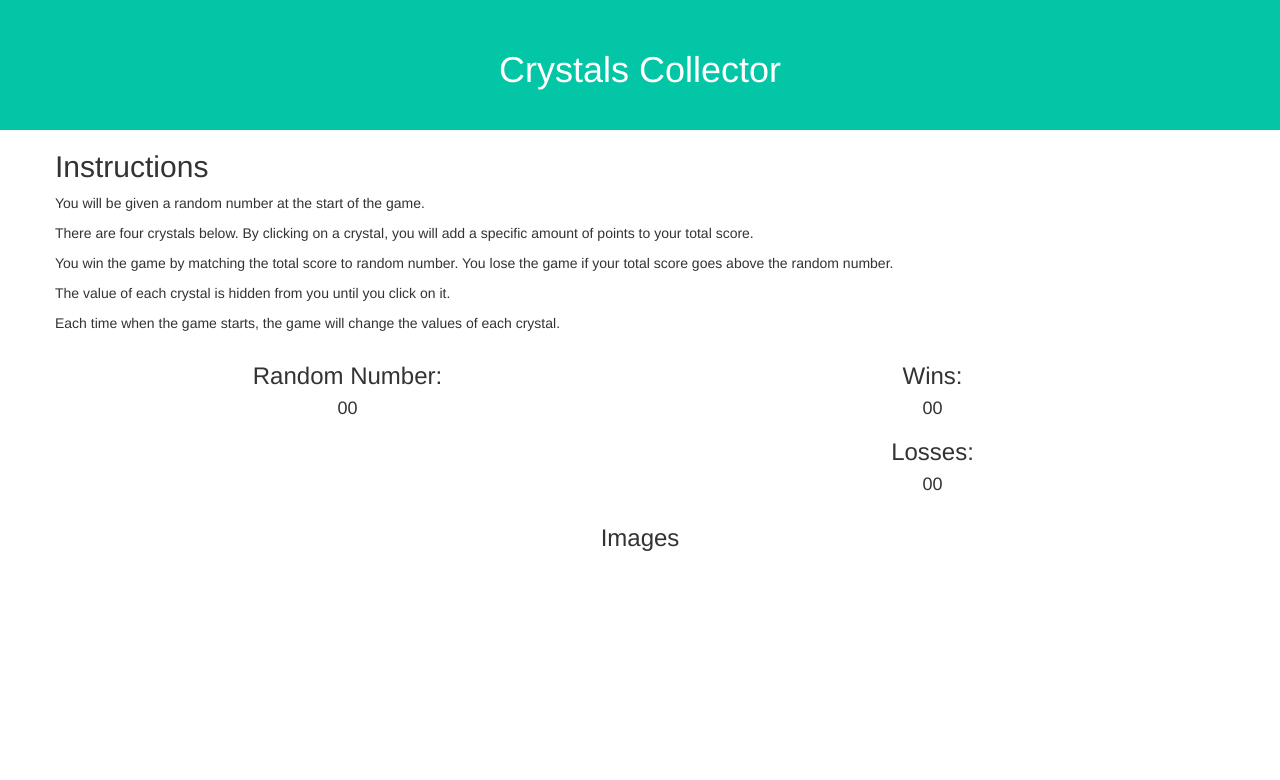
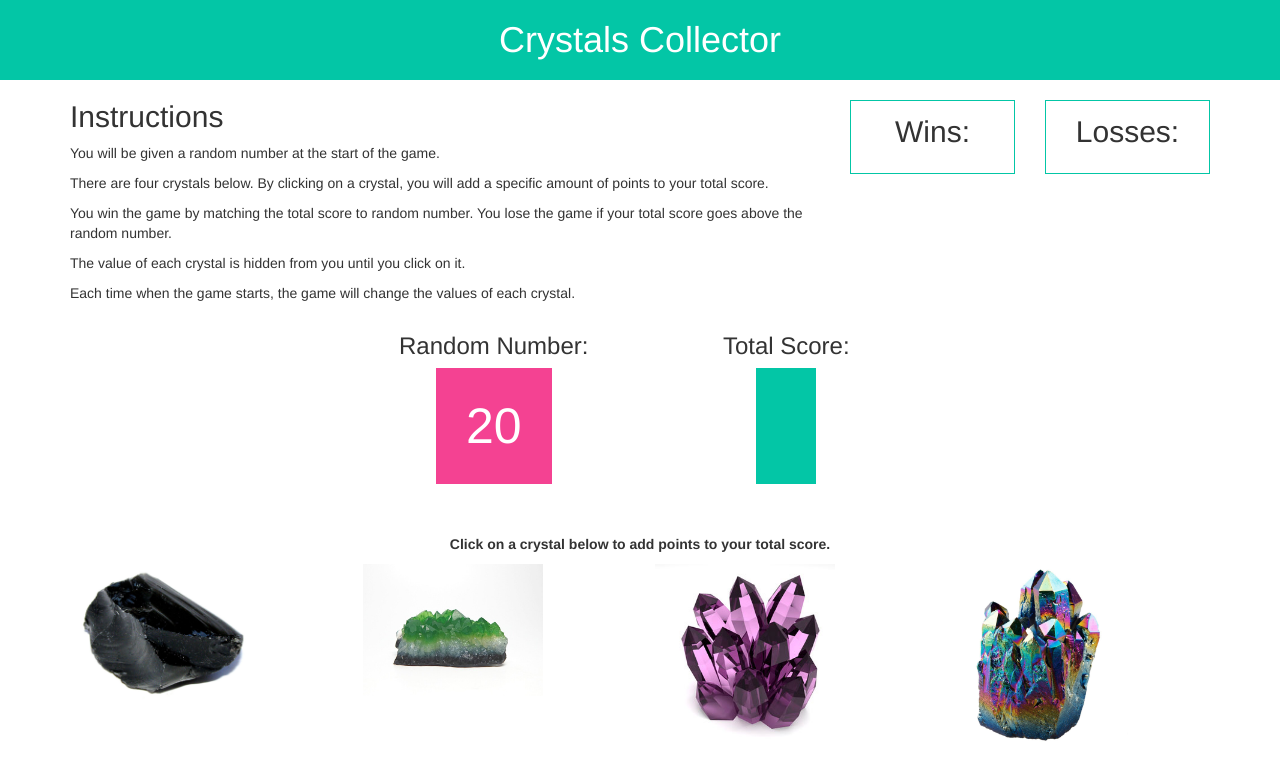
Before and after one commit to ninjaginja/week-4-game, a plain HTML site: page index.html in a window 1280 px wide. Drawn offline with nearby package versions, Linux system fonts and the light colour scheme.

Commit message:
crystals adding to totalScore

```diff
--- a/assets/css/style.css
+++ b/assets/css/style.css
@@ -2,9 +2,50 @@ header {
   text-align: center;
   background-color: #03c6a6;
   color: #ffffff;
-  padding: 30px;
+  padding: 20px;
+}
+
+h1 {
+  margin: 0;
 }
 
 h3, h4 {
   text-align: center;
+  margin-bottom: 40px;
 }
+
+
+#random-number {
+  text-align: center;
+  font-size: 50px;
+  background-color: #f44292;
+  color: #ffffff;
+  padding: 30px;
+  margin-top: 10px;
+}
+
+#total-score {
+  text-align: center;
+  font-size: 50px;
+  background-color: #03c6a6;
+  color: #ffffff;
+  padding: 30px;
+  margin-top: 10px;
+}
+
+.score-box {
+  padding: 10px;
+  border: 1px solid #03c6a6;
+  width: 100%;
+  margin-top: 20px;
+}
+
+.score-label {
+  text-align: center;
+  font-size: 30px;
+}
+
+.score {
+  text-align: center;
+  font-size: 30px;
+}
--- a/assets/javascript/game.js
+++ b/assets/javascript/game.js
@@ -1,4 +1,59 @@
 $( document ).ready(function() {
+
+  // Define global variables: totalScore, wins, losses
+  var wins = 0;
+  var losses = 0;
+  var totalScore = 0;
+  var randomNumber = 0;
+
+  // Each crystal represents a number, number is hidden
+  var blackCrystal = 6;
+  var greenCrystal = 1;
+  var purpleCrystal = 28;
+  var rainbowCrystal = 13;
+
+  // Create function to generate a random number and insert in #random-number span
+  var updateRandomNumber = function() {
+    randomNumber = Math.floor(Math.random() * 100) + 1;
+    $("#random-number").html(randomNumber);
+  };
+
+  updateRandomNumber();
+
+  // Reset function - totalScore back to zero and re-run randomNumber function
+  var reset = function() {
+    totalScore = 0;
+    updateRandomNumber();
+  }
+
+  // By clicking on a crystal, you will add a specific amount of points to your total score.
+  $("#crystals-black").on("click", function() {
+    totalScore = totalScore + blackCrystal;
+    $("#total-score").html(totalScore);
+  });
+
+  $("#crystals-green").on("click", function() {
+    totalScore = totalScore + greenCrystal;
+    $("#total-score").html(totalScore);
+  });
+
+  $("#crystals-purple").on("click", function() {
+    totalScore = totalScore + purpleCrystal;
+    $("#total-score").html(totalScore);
+  });
+
+  $("#crystals-rainbow").on("click", function() {
+    totalScore = totalScore + rainbowCrystal;
+    $("#total-score").html(totalScore);
+  });
+
+  // If totalScore = randomNumber, increment wins and reset the game. If totalScore exceeds randomNumber, increment losses and reset the game.
+
+  if (totalScore === randomNumber) {
+    wins++;
+    $("#wins").html(wins);
+    reset();
+  }
 
 
 
--- a/index.html
+++ b/index.html
@@ -27,6 +27,7 @@
 <!-- Instructions -->
 <div class = "container">
   <div class = "row">
+    <div class = "col-md-8">
       <h2>Instructions</h2>
       <p>You will be given a random number at the start of the game.</p>
       <p>There are four crystals below. By clicking on a crystal, you will add a specific amount of points to your total score.</p>
@@ -34,27 +35,64 @@
       <p>The value of each crystal is hidden from you until you click on it.</p>
       <p>Each time when the game starts, the game will change the values of each crystal.</p>
     </div>
+    <div class = "col-md-4">
+      <div class = "row">
+        <div class = "col-md-6">
+          <div class = "score-box">
+            <p class = "score-label">Wins:</p>
+            <p class = "score"><span id = "wins"></span></p>
+          </div>
+        </div>
+        <div class = "col-md-6">
+          <div class = "score-box">
+            <p class = "score-label">Losses:</p>
+            <p class = "score"><span id = "losses"></span></p>
+          </div>
+        </div>
+      </div>
+    </div>
+  </div>
 </div>
 
 <!-- Game components-->
 <div class = "main">
   <div class = "container">
     <div class = "row">
-      <div class = "col-md-6">
+      <div class = "col-md-3">
+      </div>
+      <div class = "col-md-3">
         <h3>Random Number:</h3>
-        <h4><span id = "random-number">00</span></h4>
+        <h4><span id = "random-number"></span></h4>
       </div>
-      <div class = "col-md-6">
-        <h3>Wins:</h3>
-        <h4><span id = "wins">00</span></h4>
-        <h3>Losses:</h3>
-        <h4><span id = "Losses">00</span></h4>
+      <div class = "col-md-3">
+        <h3>Total Score:</h3>
+        <h4><span id = "total-score"></span></h4>
+      </div>
+      <div class = "col-md-3">
       </div>
     </div>
     <div class = "row">
       <div class = "col-md-12">
-        <h3>Images</h3>
+        <br>
+        <br>
+        <p style = "text-align: center;"><strong>Click on a crystal below to add points to your total score.</strong></p>
+        <div class = "row">
+          <div class = "col-md-3">
+              <img id = "crystals-black" src = "assets/images/crystals-black.jpg" width = "180px">
           </div>
+          <div class = "col-md-3">
+              <img id = "crystals-green" src = "assets/images/crystals-green.jpg" width = "180px">
+          </div>
+          <div class = "col-md-3">
+              <img id = "crystals-purple" src = "assets/images/crystals-purple.jpg" width = "180px">
+          </div>
+          <div class = "col-md-3">
+              <img id = "crystals-rainbow" src = "assets/images/crystals-rainbow.jpg" width = "180px">
+          </div>
+        </div>
+      </div>
+    </div>
+
   </div>
 
   </div>
```
Also changed, not shown: assets/images/crystals-black.jpg (added), assets/images/crystals-green.jpg (added), assets/images/crystals-purple.jpg (added), assets/images/crystals-rainbow.jpg (added). Lines whose indentation alone changed are shown as unchanged.
